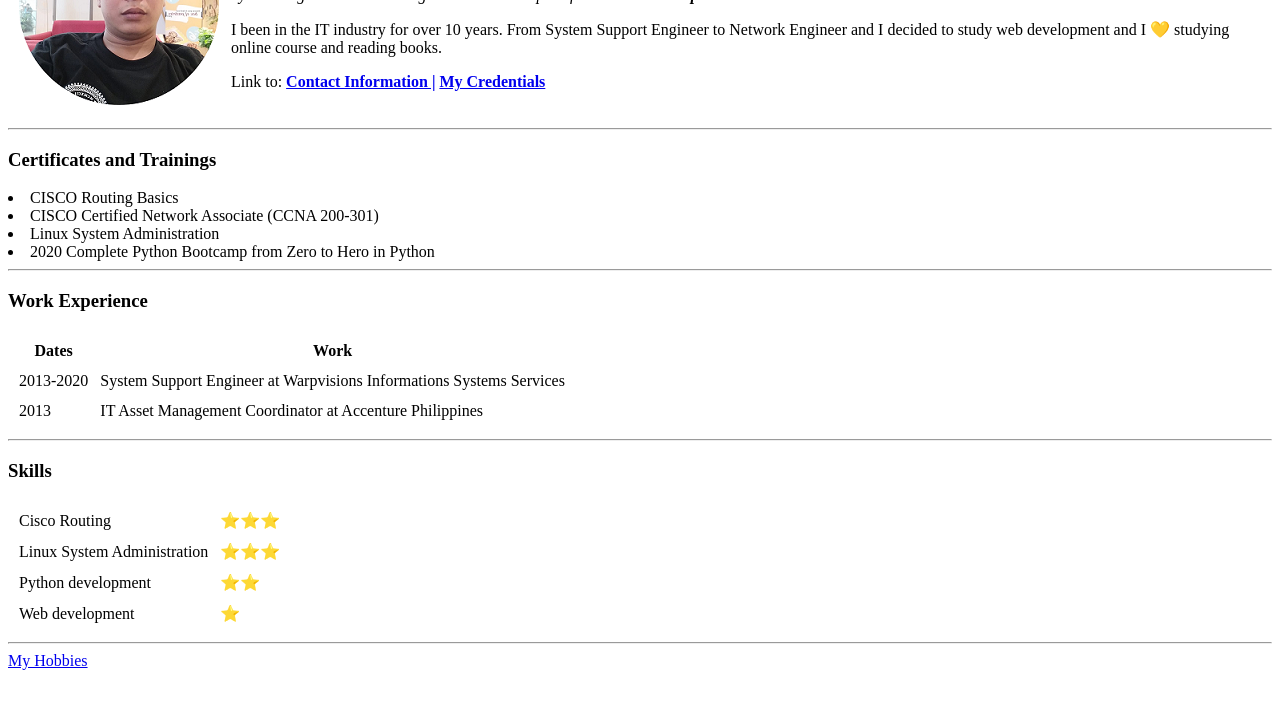
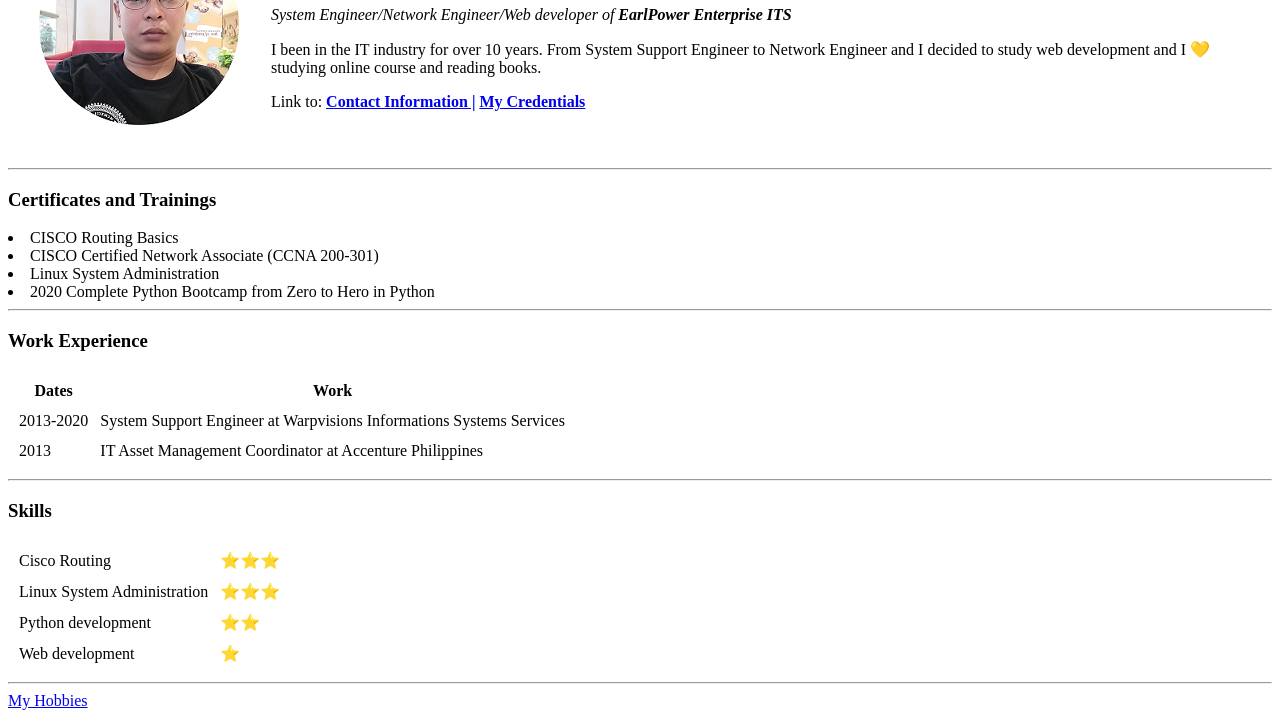
Before and after one commit to zyner29/cv, a plain HTML site: page index.html in a window 1280 px wide. Shown: the part 114-832 px from the top of the page. Before the commit the page ends 800 px from the top, so only its background shows below. Drawn offline with Linux system fonts and the light colour scheme.

Commit message:
Add files via upload

```diff
--- a/index.html
+++ b/index.html
@@ -7,7 +7,7 @@
 </head>
 
 <body>
-  <table cellspacing=10>
+  <table cellspacing=30>
     <tr>
       <td><img src="images/anthonycolico.png" alt="anthony profile pic"></td>
       <td>
```
